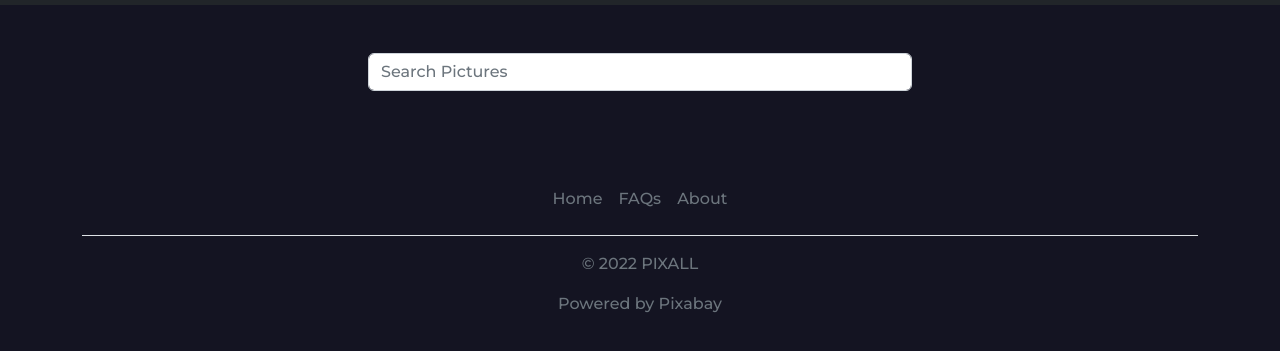
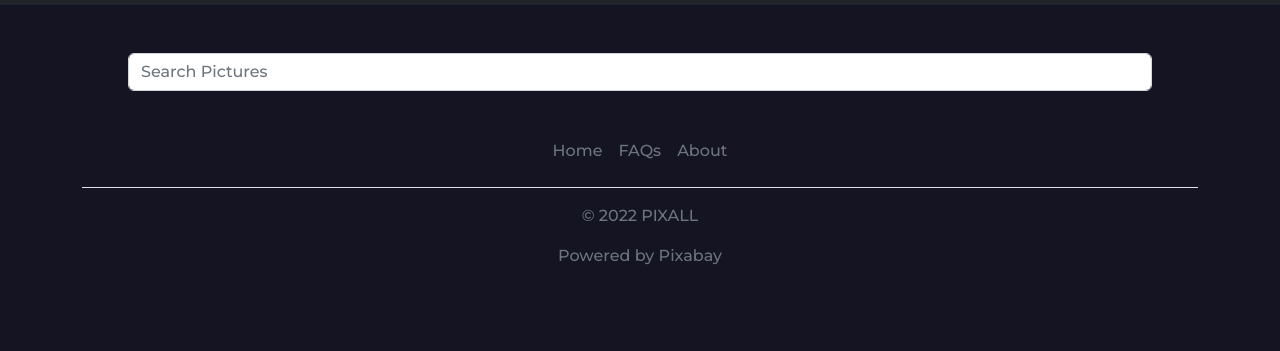
Before and after one commit to Dav16Akin/PIXALL, a plain HTML site: page home.html in a window 1280 px wide. Shown: the part 51-402 px from the top of the page. Drawn offline with nearby package versions, Linux system fonts and the light colour scheme; a web font is replaced by a local one.

Commit message:
second commit, made some style changes

```diff
--- a/home.html
+++ b/home.html
@@ -49,7 +49,7 @@
     </nav>
 
     <div class="search-bar">
-        <div class="input-group p-5 m-auto" >
+        <div class="input-group m-auto pt-5" >
             <input type="text" class="form-control" placeholder="Search Pictures" aria-label="Username" aria-describedby="basic-addon1">
         </div>
     </div>
--- a/style.css
+++ b/style.css
@@ -13,5 +13,5 @@ body {
 
 
 .input-group {
-    width: 50%;
+    max-width: 80%;
 }
```
Also changed, not shown: index.html (+1 -1 lines).
